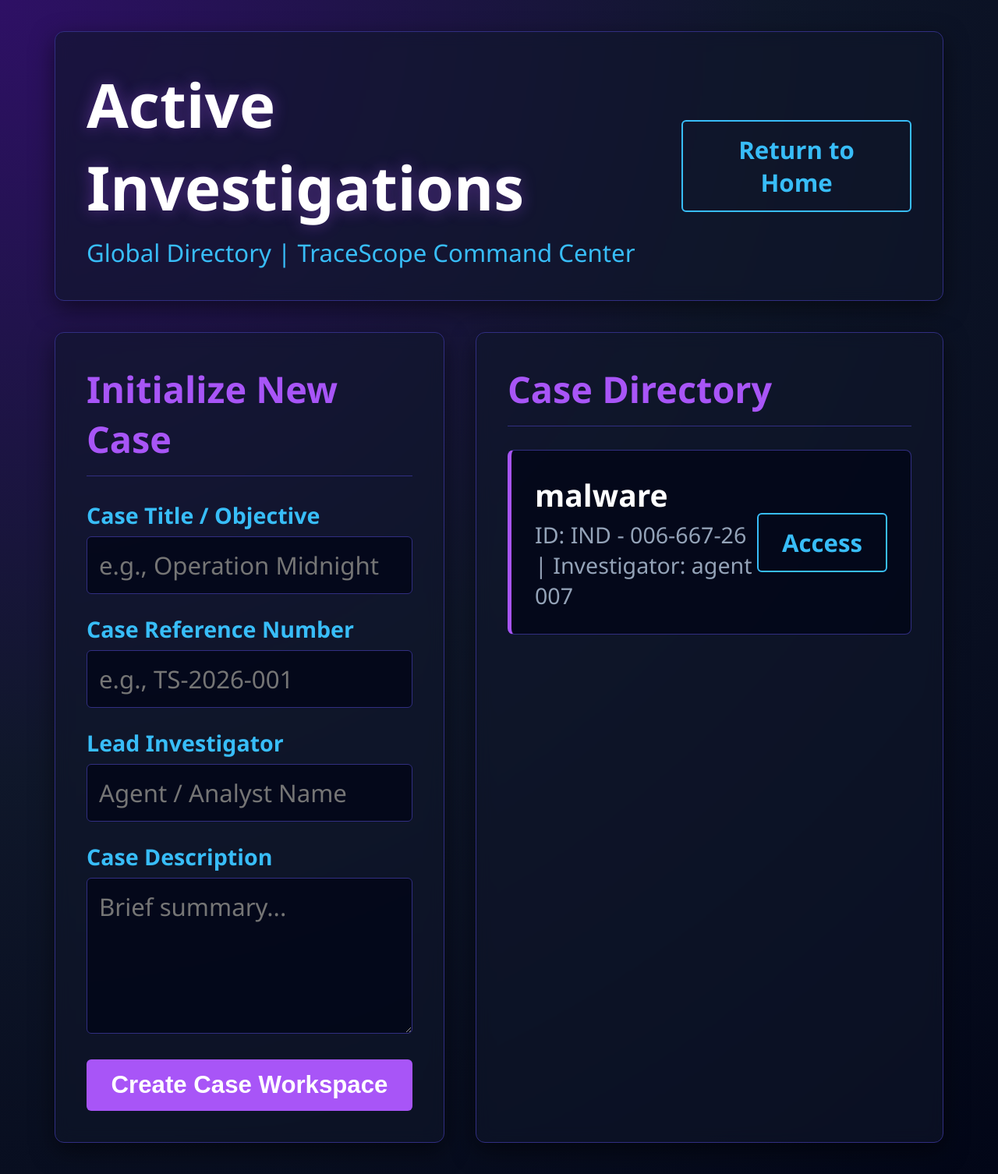
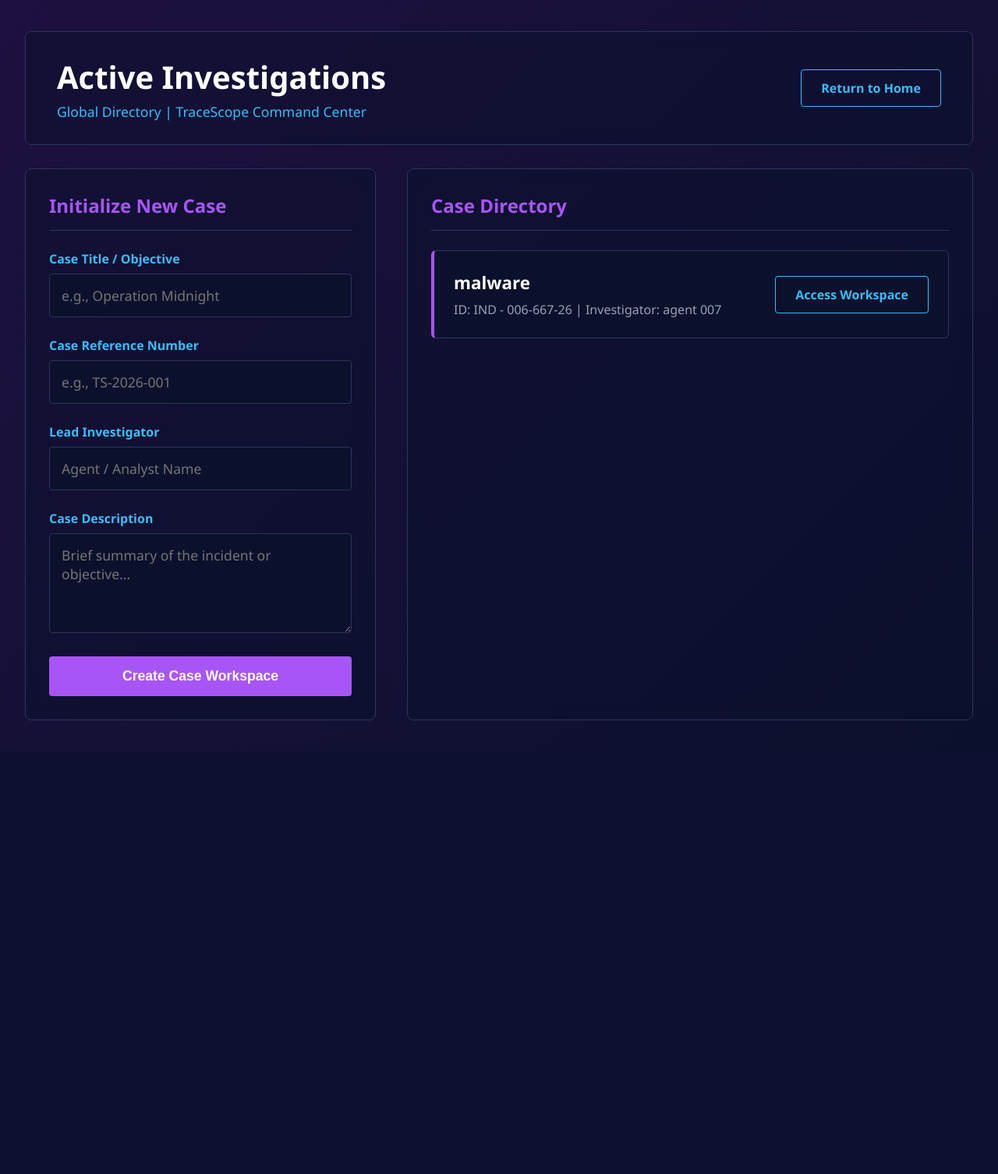
Before and after one commit to kiwikebab67/TRACESCOPE, a Flask app: page /cases in a window 1280 px wide. Shown: the whole page at 78% size. After the commit the page ends 924 px from the top, so only its background shows below. Run offline with Flask 3, Linux system fonts and the light colour scheme.

Commit message:
Optimize dashboard scaling to fullscreen layout

```diff
--- a/backend/templates/cases.html
+++ b/backend/templates/cases.html
@@ -4,60 +4,63 @@
     <meta charset="UTF-8">
     <title>TraceScope | Case Directory</title>
     <style>
-        /* PERMANENT ZOOM SCALE */
-        html { font-size: 26px; }
+        /* Standard Scale */
+        html { font-size: 16px; }
 
         body {
-            margin: 0; padding: 40px; font-family: 'Segoe UI', Tahoma, sans-serif;
-            background: radial-gradient(circle at top left, #2e1065 0%, #0f172a 50%, #020617 100%);
+            margin: 0; padding: 40px 0; font-family: 'Segoe UI', Tahoma, sans-serif;
+            background: linear-gradient(135deg, #1e1040 0%, #0b112c 100%);
             color: #f8fafc; min-height: 100vh;
         }
-        /* WIDENED CONTAINER TO FILL SCREEN */
-        .container { width: 95%; margin: 0 auto; }
+
+        /* Fullscreen Container */
+        .container { width: 95%; max-width: 1800px; margin: 0 auto; }
 
         .header {
-            background: rgba(15, 23, 42, 0.6); backdrop-filter: blur(10px);
-            padding: 40px; border-radius: 12px; border: 1px solid #312e81;
-            display: flex; justify-content: space-between; align-items: center; margin-bottom: 40px;
-            box-shadow: 0 10px 30px rgba(0,0,0,0.5);
+            background: rgba(11, 17, 44, 0.5); backdrop-filter: blur(10px);
+            padding: 30px 40px; border-radius: 8px; border: 1px solid #2e355c;
+            display: flex; justify-content: space-between; align-items: center; margin-bottom: 30px;
         }
-        h1 { font-size: 3rem; margin: 0; color: #fff; text-shadow: 0 0 20px rgba(168, 85, 247, 0.4); }
-        .meta { font-size: 1.2rem; color: #38bdf8; margin-top: 10px; }
+        h1 { font-size: 2.5rem; margin: 0; color: #fff; font-weight: bold; }
+        .meta { font-size: 1.1rem; color: #38bdf8; margin-top: 5px; }
 
         .btn {
-            font-size: 1.2rem; padding: 15px 30px; background: #a855f7; color: #fff;
-            text-decoration: none; border-radius: 6px; font-weight: bold; border: none; cursor: pointer; transition: 0.3s;
-            display: inline-block; text-align: center;
+            font-size: 1rem; padding: 12px 25px; background: transparent;
+            border: 1px solid #38bdf8; color: #38bdf8; text-decoration: none;
+            border-radius: 4px; font-weight: bold; cursor: pointer; transition: 0.3s;
         }
-        .btn:hover { box-shadow: 0 0 20px rgba(168, 85, 247, 0.6); background: #9333ea; }
-        .btn-outline { background: transparent; border: 2px solid #38bdf8; color: #38bdf8; }
-        .btn-outline:hover { background: #38bdf8; color: #020617; box-shadow: 0 0 20px rgba(56, 189, 248, 0.4); }
+        .btn:hover { background: #38bdf8; color: #000; box-shadow: 0 0 15px rgba(56, 189, 248, 0.4); }
 
-        .grid { display: grid; grid-template-columns: 500px 1fr; gap: 40px; }
+        .btn-primary {
+            background: #a855f7; border: none; color: #fff; width: 100%;
+            padding: 15px; border-radius: 4px; font-size: 1.1rem; font-weight: bold; cursor: pointer; transition: 0.3s;
+        }
+        .btn-primary:hover { background: #9333ea; box-shadow: 0 0 15px rgba(168, 85, 247, 0.5); }
+
+        .grid { display: grid; grid-template-columns: 450px 1fr; gap: 40px; }
 
         .panel {
-            background: rgba(15, 23, 42, 0.6); backdrop-filter: blur(10px);
-            padding: 40px; border-radius: 12px; border: 1px solid #312e81;
-            box-shadow: 0 10px 30px rgba(0,0,0,0.5);
+            background: rgba(11, 17, 44, 0.5); backdrop-filter: blur(10px);
+            padding: 30px; border-radius: 8px; border: 1px solid #2e355c;
         }
-        h3 { font-size: 1.8rem; color: #a855f7; margin-top: 0; margin-bottom: 30px; border-bottom: 1px solid #312e81; padding-bottom: 15px; }
+        h3 { font-size: 1.5rem; color: #a855f7; margin-top: 0; margin-bottom: 25px; border-bottom: 1px solid #2e355c; padding-bottom: 15px; }
 
-        label { display: block; font-size: 1.1rem; color: #38bdf8; margin-bottom: 8px; font-weight: bold; }
+        label { display: block; font-size: 1rem; color: #38bdf8; margin-bottom: 8px; font-weight: bold; }
         input, textarea {
-            width: 100%; font-size: 1.2rem; background: rgba(2, 6, 23, 0.8); color: #f8fafc;
-            padding: 15px; border: 1px solid #312e81; border-radius: 6px; margin-bottom: 25px;
-            font-family: 'Segoe UI', Tahoma, sans-serif; box-sizing: border-box; transition: 0.3s;
+            width: 100%; font-size: 1.1rem; background: #0b112c; color: #f8fafc;
+            padding: 15px; border: 1px solid #2e355c; border-radius: 4px; margin-bottom: 25px;
+            font-family: 'Segoe UI', Tahoma, sans-serif; box-sizing: border-box;
         }
-        input:focus, textarea:focus { outline: none; border-color: #a855f7; box-shadow: 0 0 15px rgba(168, 85, 247, 0.3); }
+        input:focus, textarea:focus { outline: none; border-color: #a855f7; }
 
         .case-card {
-            background: rgba(2, 6, 23, 0.8); border: 1px solid #312e81; border-left: 5px solid #a855f7;
-            padding: 30px; border-radius: 8px; margin-bottom: 20px; display: flex; justify-content: space-between; align-items: center;
-            transition: 0.3s;
+            background: #0b112c; border: 1px solid #2e355c; border-left: 4px solid #a855f7;
+            padding: 25px; border-radius: 6px; margin-bottom: 20px;
+            display: flex; justify-content: space-between; align-items: center; transition: 0.3s;
         }
-        .case-card:hover { border-color: #38bdf8; border-left-color: #38bdf8; box-shadow: 0 0 20px rgba(56, 189, 248, 0.15); transform: translateX(5px); }
-        .case-title { font-size: 1.5rem; font-weight: bold; color: #fff; margin-bottom: 5px; }
-        .case-details { font-size: 1.1rem; color: #94a3b8; }
+        .case-card:hover { transform: translateX(5px); border-color: #38bdf8; box-shadow: 0 0 15px rgba(56,189,248,0.2); }
+        .case-title { font-size: 1.4rem; font-weight: bold; color: #fff; margin-bottom: 8px; }
+        .case-details { font-size: 1rem; color: #94a3b8; }
     </style>
 </head>
 <body>
@@ -67,7 +70,7 @@
                 <h1>Active Investigations</h1>
                 <div class="meta">Global Directory | TraceScope Command Center</div>
             </div>
-            <a href="/" class="btn btn-outline">Return to Home</a>
+            <a href="/" class="btn">Return to Home</a>
         </header>
 
         <div class="grid">
@@ -84,9 +87,9 @@
                     <input type="text" name="investigator" required placeholder="Agent / Analyst Name">
 
                     <label>Case Description</label>
-                    <textarea name="description" rows="4" required placeholder="Brief summary..."></textarea>
+                    <textarea name="description" rows="4" required placeholder="Brief summary of the incident or objective..."></textarea>
 
-                    <button type="submit" class="btn" style="width: 100%;">Create Case Workspace</button>
+                    <button type="submit" class="btn-primary">Create Case Workspace</button>
                 </form>
             </div>
 
@@ -99,11 +102,11 @@
                             <div class="case-title">{{ case.title }}</div>
                             <div class="case-details">ID: {{ case.case_number }} | Investigator: {{ case.investigator }}</div>
                         </div>
-                        <a href="{{ url_for('case_details', case_id=case.id) }}" class="btn btn-outline">Access</a>
+                        <a href="{{ url_for('case_details', case_id=case.id) }}" class="btn">Access Workspace</a>
                     </div>
                     {% endfor %}
                 {% else %}
-                    <div style="text-align: center; color: #38bdf8; font-size: 1.3rem; margin-top: 40px; padding: 40px; border: 1px dashed #312e81; border-radius: 8px;">
+                    <div style="text-align: center; color: #38bdf8; font-size: 1.2rem; margin-top: 30px; padding: 40px; border: 1px dashed #2e355c; border-radius: 6px;">
                         > NO ACTIVE CASES FOUND. INITIALIZE A NEW WORKSPACE.
                     </div>
                 {% endif %}
```
Also changed, not shown: backend/templates/case_details.html (+35 -29 lines), backend/templates/index.html (+4 -4 lines).
